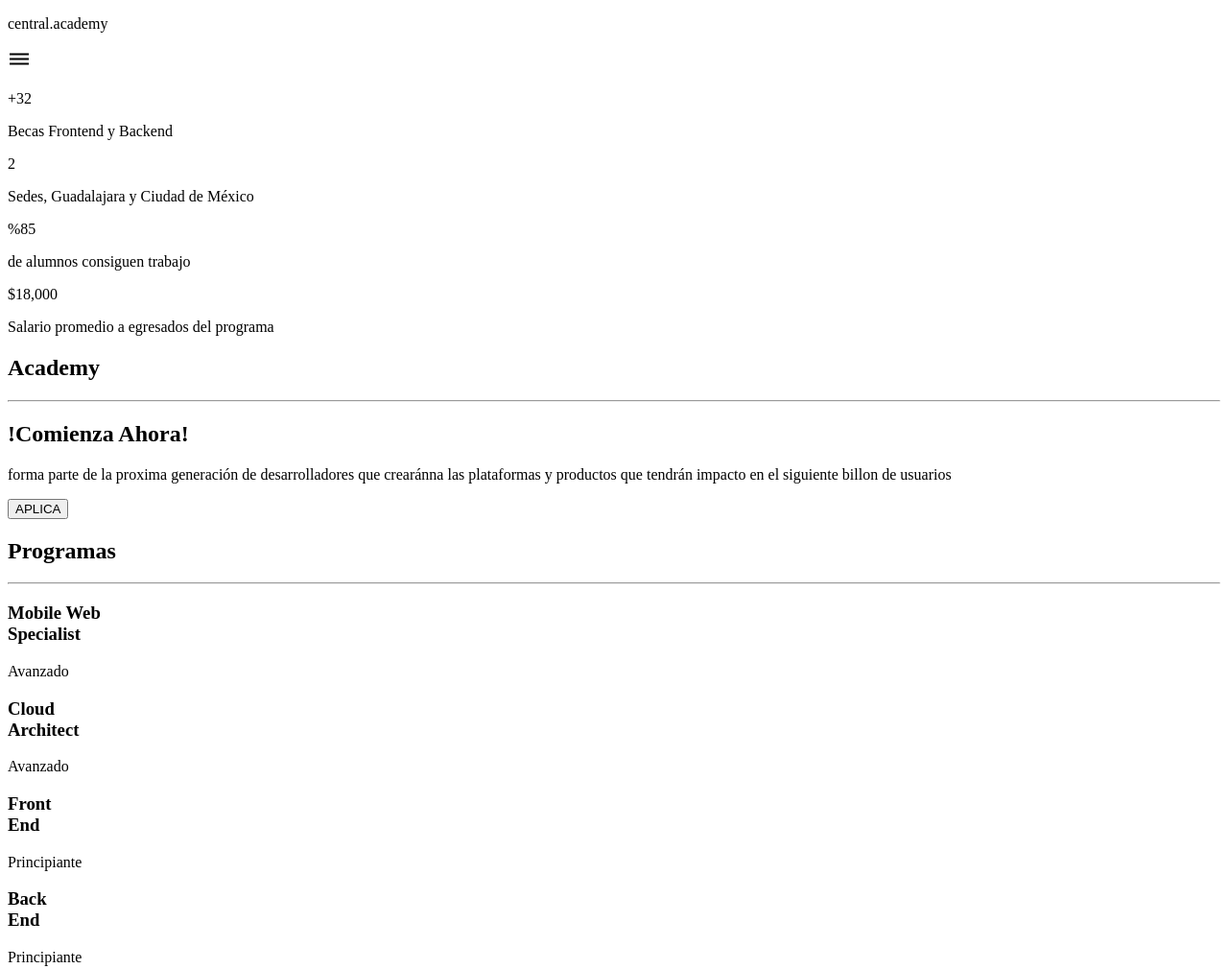
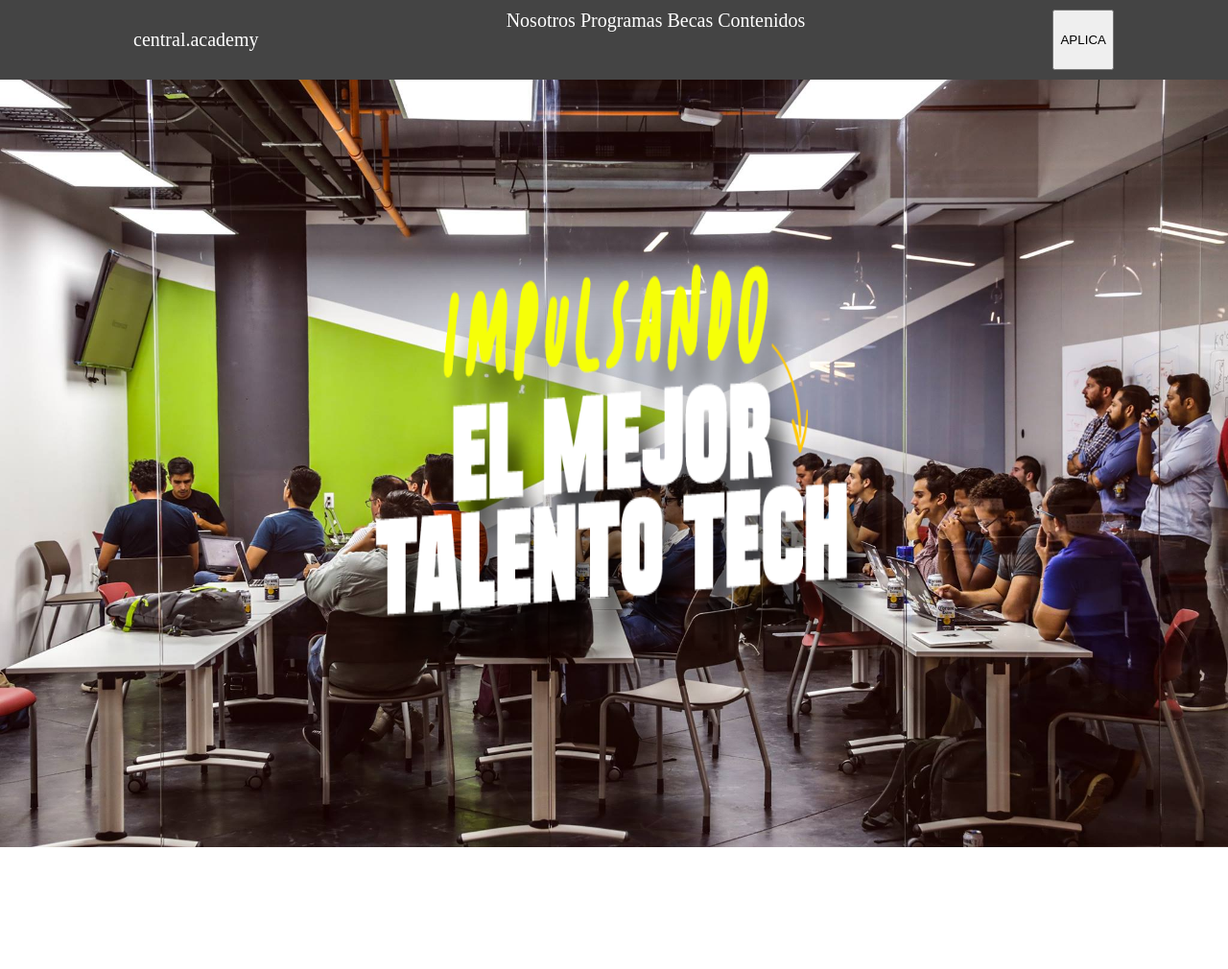
Before and after one commit to AnuarHarb/course-may-2018, a plain HTML site: page davidh/css-exercise/index.html in a window 1280 px wide. Shown: the top 1010 px of the page at 96% size. Drawn offline with Linux system fonts and the light colour scheme.

```diff
--- a/davidh/css-exercise/index.html
+++ b/davidh/css-exercise/index.html
@@ -10,7 +10,15 @@
   <body>
     <header>
       <nav class="nav">
-        <p>central.academy</p><i class="material-icons">dehaze</i>
+        <p>central.academy</p>
+        <div class="services">
+          <span>Nosotros</span>
+          <span>Programas</span>
+          <span>Becas</span>
+          <span>Contenidos</span>
+        </div>
+        <button class="apply-nav" type="button">APLICA</button>
+        <i class="material-icons">dehaze</i>
       </nav>
       <section class="cover">
         <div class="slogan">
@@ -57,25 +65,25 @@
       </div>
       <div class="course-mobileweb">
         <div class="course-description">
-          <h3 class="program-name">Mobile Web<br />Specialist</h3>
+          <h3 class="program-name-mobileweb">Mobile Web<br />Specialist</h3>
           <p class="program-nivel">Avanzado</p>
         </div>
       </div>
       <div class="course-cloud">
         <div class="course-description">
-          <h3 class="program-name">Cloud<br />Architect</h3>
+          <h3 class="program-name-cloud">Cloud<br />Architect</h3>
           <p class="program-nivel">Avanzado</p>
         </div>
       </div>
       <div class="course-front">
         <div class="course-description">
-          <h3 class="program-name">Front<br />End</h3>
+          <h3 class="program-name-front">Front<br />End</h3>
           <p class="program-nivel">Principiante</p>
         </div>
       </div>
       <div class="course-back">
         <div class="course-description">
-          <h3 class="program-name">Back<br />End</h3>
+          <h3 class="program-name-back">Back<br />End</h3>
           <p class="program-nivel">Principiante</p>
         </div>
       </div>
--- a/davidh/css-exercise/main.css
+++ b/davidh/css-exercise/main.css
@@ -1,5 +1,217 @@
+/****************************** RESPONSIVE WEB ********************************/
+@media (min-width: 769px)  {
+    :root {
+      --prymary-color: #444444;
+    }
+    body {
+      margin: 0;
+      padding: 0;
+      width: 100%;
+    }
+    header {
+      width: 100%;
+      margin: 0;
+    }
+    .nav {
+      width: 100%;
+      display: flex;
+      justify-content: space-around;
+      padding: 10px;
+      color: white;
+      background-color: var(--prymary-color);
+      font-size: 20px;
+    }
+    .services {
 
-@media screen and (max-width: 768px) {
+    }
+    .apply-nav {
+
+    }
+    .nav  i {
+      display: none;
+    }
+    .cover {
+      height: 100vh;
+      width: 100%;
+      display: flex;
+      justify-content: center;
+      align-items: center;
+      background-image: url("./img/homepage__cover.jpg");
+      background-repeat: no-repeat;
+      background-size: cover;
+    }
+    .slogan {
+      height: 60vh;
+      width: 70vh;
+      background-image: url("./img/slogan-shadow.png");
+      background-repeat: no-repeat;
+      background-size: 100% 100%;
+    }
+
+    .stats {
+      height: 100vh;
+      width: 95vh;
+      display: grid;
+      grid-template-columns:  repeat(2, 1fr);
+      grid-template-rows:  repeat(2, 1fr);
+    }
+    .stats-unit {
+      width: 100%;
+      height: 100%;
+      display: flex;
+      flex-direction: column;
+      justify-content: center;
+      align-items: center;
+    }
+    .unit {
+      color: #0000dd;
+      line-height: 5px;
+      font-size: 80px;
+      font-weight: bold;
+    }
+    .unit-pink {
+      color: #aa3344;
+      line-height: 5px;
+      font-size: 80px;
+      font-weight: bold;
+    }
+    .stats-text {
+      padding: 5px;
+      font-size: 20px;
+      color: #999999;
+    }
+    .academy-text {
+      line-height: 5px;
+      font-size: 50px;
+    }
+    .scholarship {
+      margin: 10px 10px 10px 10px;
+      width: 100vh;
+      height: 100vh;
+      background-image: url("./img/beca.jpg");
+      background-repeat: no-repeat;
+      background-size: cover;
+    }
+    .start-now {
+      width: 100vh;
+      height: 100vh;
+      display: flex;
+      flex-direction: column;
+      justify-content: center;
+      align-items: center;
+    }
+    .start-now h2 {
+      color: #0000ff;
+      font-size: 50px;
+      margin-left: 5px;
+    }
+    .start-now p {
+      margin-left: 5px;
+      font-size: 30px;
+    }
+    .start-now button {
+      color: white;
+      font-size: 50px;
+      background-color: #0000ff;
+      width: 100%;
+      height: 20%;
+      border-radius: 10px;
+      margin-left: 5px;
+    }
+    .programs {
+      height: 400vh;
+      display: grid;
+      grid-template-columns: 1fr;
+      grid-template-rows: 100px  repeat(4, 1fr);
+      grid-gap: 30px;
+    }
+    .programs-text {
+      line-height: 5px;
+      font-size: 50px;
+    }
+    .course-mobileweb {
+      width: 100%;
+      height: 100%;
+      background-image: url("./img/web-mobile-card-image.png");
+      background-repeat: no-repeat;
+      background-size: cover;
+      background-size: 100% 100%;
+      display: flex;
+      align-items: flex-end;
+      font-size: 25px;
+    }
+    .course-cloud {
+      width: 100%;
+      height: 100%;
+      background-image: url("./img/cloud-architect-card-image.png");
+      background-repeat: no-repeat;
+      background-size: cover;
+      background-size: 100% 100%;
+      display: flex;
+      align-items: flex-end;
+      font-size: 25px;
+    }
+    .course-front {
+      width: 100%;
+      height: 100%;
+      background-image: url("./img/front-end-card-image.png");
+      background-repeat: no-repeat;
+      background-size: cover;
+      background-size: 100% 100%;
+      display: flex;
+      align-items: flex-end;
+      font-size: 25px;
+    }
+    .course-back {
+      width: 100%;
+      height: 100%;
+      background-image: url("./img/back-end-card-image.png");
+      background-repeat: no-repeat;
+      background-size: 100% 100%;
+      display: flex;
+      align-items: flex-end;
+      font-size: 25px;
+    }
+    .course-description {
+      display: flex;
+      justify-content: center;
+      flex-direction: column;
+      padding-left: 30px;
+      width: 100%;
+      height: 35%;
+      background-color: var(--prymary-color);
+    }
+    .program-name-mobileweb {
+      margin: 0;
+      padding-bottom: 9px;
+      color: #8EF041;
+    }
+    .program-name-cloud {
+      margin: 0;
+      padding-bottom: 9px;
+      color: #9471B8;
+    }
+    .program-name-front {
+      margin: 0;
+      padding-bottom: 9px;
+      color: #ACDBED ;
+    }
+    .program-name-back {
+      margin: 0;
+      padding-bottom: 9px;
+      color: #FFC300;
+    }
+    .program-nivel {
+      margin: 0;
+      color: white;
+      line-height: 0px;
+      font-size: 20px;
+    }
+}
+
+
+/**************************** RESPONSIVE MOBILE *******************************/
+@media (max-width: 768px) {
     :root {
       --prymary-color: #444444;
     }
@@ -19,6 +231,12 @@
       color: white;
       background-color: var(--prymary-color);
       font-size: 20px;
+    }
+    .services {
+      display: none;
+    }
+    .apply-nav {
+      display: none;
     }
     .nav  i {
       width: 40px;
@@ -136,6 +354,9 @@
       background-repeat: no-repeat;
       background-size: cover;
       background-size: 100% 100%;
+      display: flex;
+      align-items: flex-end;
+      font-size: 25px;
     }
     .course-cloud {
       width: 100%;
@@ -144,6 +365,9 @@
       background-repeat: no-repeat;
       background-size: cover;
       background-size: 100% 100%;
+      display: flex;
+      align-items: flex-end;
+      font-size: 25px;
     }
     .course-front {
       width: 100%;
@@ -152,6 +376,9 @@
       background-repeat: no-repeat;
       background-size: cover;
       background-size: 100% 100%;
+      display: flex;
+      align-items: flex-end;
+      font-size: 25px;
     }
     .course-back {
       width: 100%;
@@ -161,15 +388,41 @@
       background-size: 100% 100%;
       display: flex;
       align-items: flex-end;
+      font-size: 25px;
     }
     .course-description {
+      display: flex;
+      justify-content: center;
+      flex-direction: column;
+      padding-left: 30px;
+      width: 100%;
+      height: 35%;
       background-color: var(--prymary-color);
-      display: block;
     }
-    .program-name {
-
+    .program-name-mobileweb {
+      margin: 0;
+      padding-bottom: 9px;
+      color: #8EF041;
+    }
+    .program-name-cloud {
+      margin: 0;
+      padding-bottom: 9px;
+      color: #9471B8;
+    }
+    .program-name-front {
+      margin: 0;
+      padding-bottom: 9px;
+      color: #ACDBED ;
+    }
+    .program-name-back {
+      margin: 0;
+      padding-bottom: 9px;
+      color: #FFC300;
     }
     .program-nivel {
-      margin-bottom: 0px;
+      margin: 0;
+      color: white;
+      line-height: 0px;
+      font-size: 20px;
     }
 }
```
Also changed, not shown: davidh/css-class/index.html (renamed from davidh/css-practice/index.html), davidh/css-class/main.css (renamed from davidh/css-practice/main.css), davidh/css-class/main.js (added).
